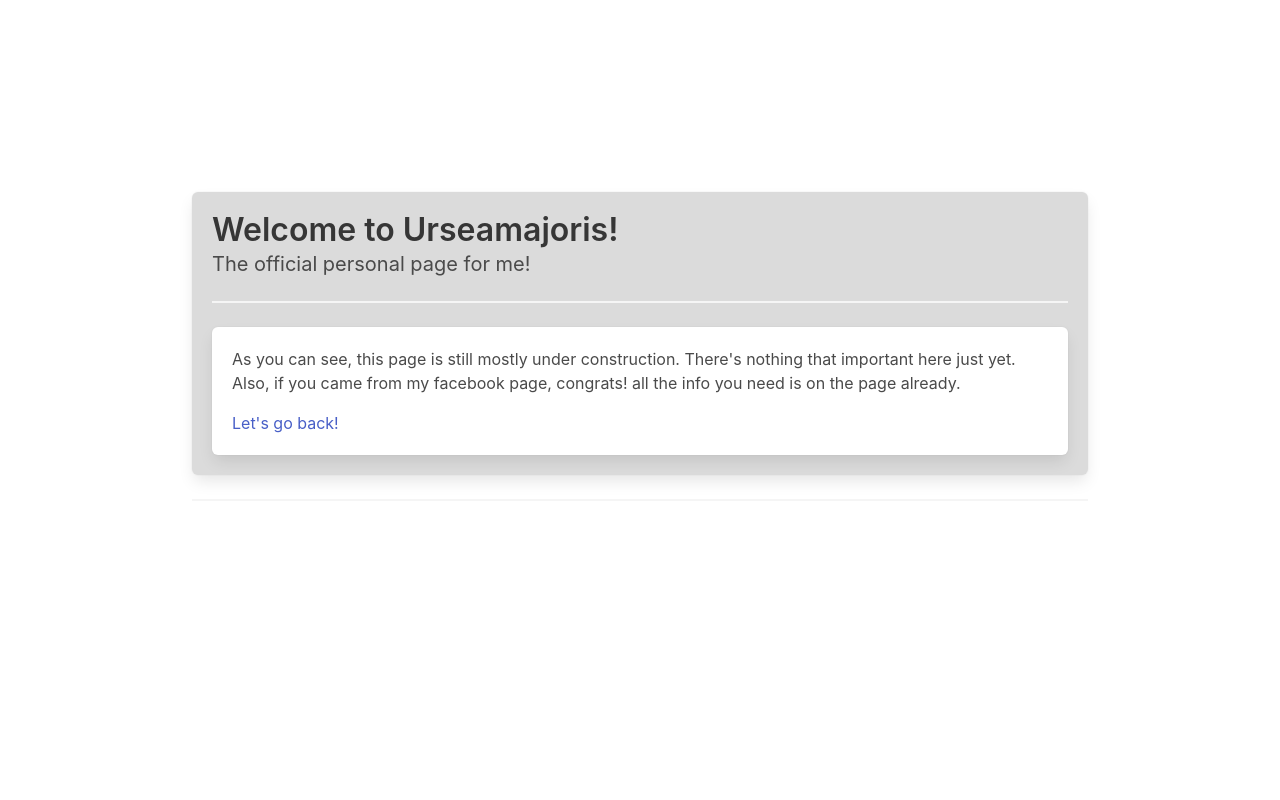
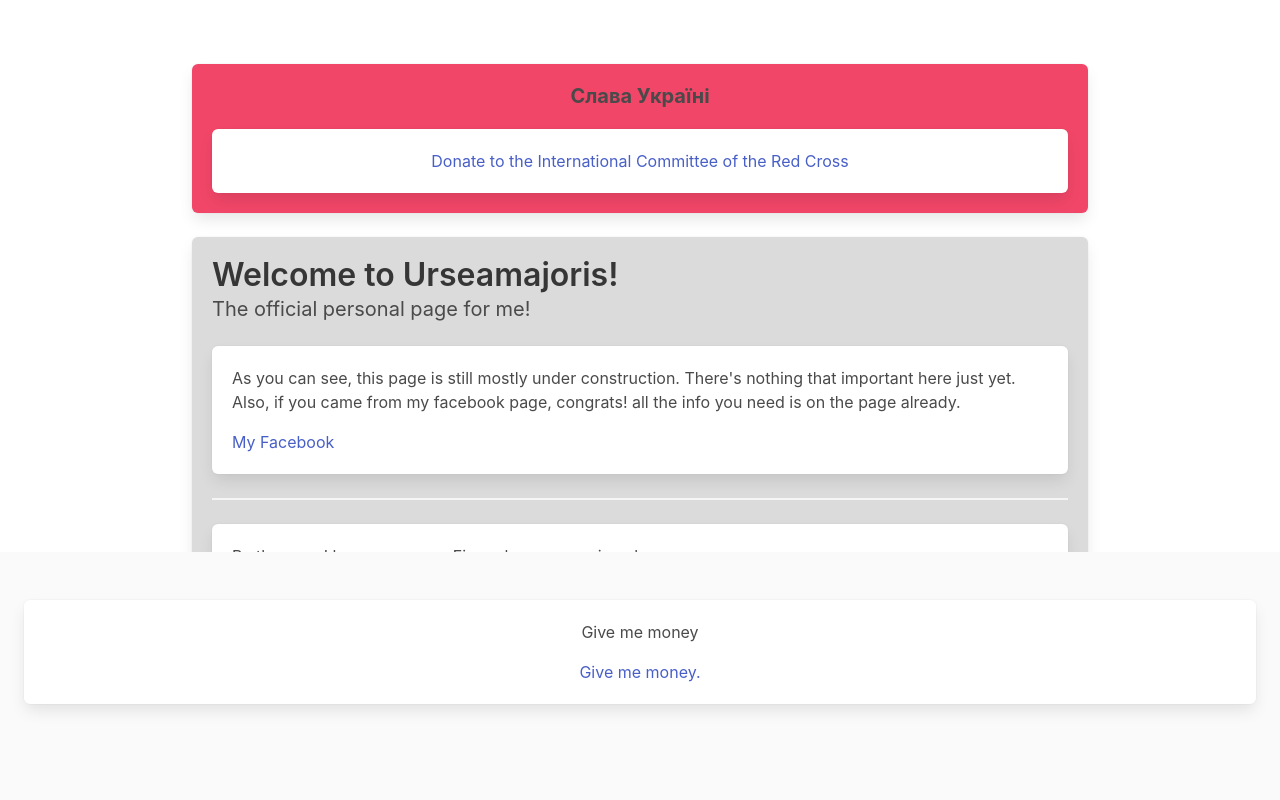
Before and after one commit to urseamajoris/urseamajoris.github.io, a plain HTML site: page index.html in a window 1280 px wide. Drawn offline with nearby package versions, Linux system fonts and the light colour scheme.

Commit message:
Add files via upload

```diff
--- a/index.html
+++ b/index.html
@@ -5,17 +5,37 @@
     <meta http-equiv="X-UA-Compatible" content="IE=edge">
     <meta name="viewport" content="width=device-width, initial-scale=1.0">
     <link rel="stylesheet" href="https://cdn.jsdelivr.net/npm/bulma@0.9.2/css/bulma.min.css">
-    <link rel="icon" type="image/x-icon" href="/favicon.ico">
+    <link rel="icon" type="image/x-icon" href="favicon.ico">
     <title>Urseamajoris</title>
 
 <style>
     .a{
-        padding: 15%;
+        padding-left: 15%;
+        padding-right: 15%;
+        padding-top: 5%;
     }
+    .footer {
+  position: fixed;
+  left: 0;
+  bottom: 0;
+  width: 100%;
+
+  color: white;
+  text-align: center;
+}
 </style>
 </head>
 <body>
     <div class="a">
+        <div class="box has-background-danger has-text-centered">
+            <div class="content has-text-white">
+                <p class="subtitle"><b>Слава Україні</b></p>
+                <div class="box">
+                    <a href="https://www.icrc.org/en/donate/ukraine">Donate to the International Committee of the Red Cross</a>
+                </div>
+
+            </div>
+        </div>
         <div class="box has-background-grey-lighter has-text-white">
             <section class="hero-is-primary">
 
@@ -23,20 +43,47 @@
                     <p class="subtitle">The official personal page for me!</p>
 
             </section>
-            <hr>
+            <br>
+
 
             <div class="box has-background-blue">
 
                      <div class="content">
                         <p>As you can see, this page is still mostly under construction. There's nothing that important here just yet. Also, if you came from my facebook page, congrats! all the info you need is on the page already.</p>
-                        <a href="https://www.facebook.com/pollakrit.sat/">Let's go back!</a>
+                        <a href="https://www.facebook.com/pollakrit.sat/">My Facebook</a>
                     </div>
+
+            </div>
+            <hr>
+            <div class="box has-background-blue">
+
+                <div class="content">
+                   <p>By the way, I have a page on Fiverr, buy my service pls.</p>
+                   <a href="https://www.fiverr.com/urseamajoris">My Fiverr</a>
+
+            </div>
+            </div>
+
+
+
+
+
+
+        </div>
+        </div>
+
+        <div class="footer">
+            <div class="box has-background-blue">
+
+                <div class="content">
+                   <p>Give me money</p>
+                   <a href="MyQR.jpg">Give me money.</a>
 
             </div>
 
         </div>
-        <hr>
-    </div>
+
+
 
 </body>
 </html>
```
Also changed, not shown: MyQR.jpg (added).
